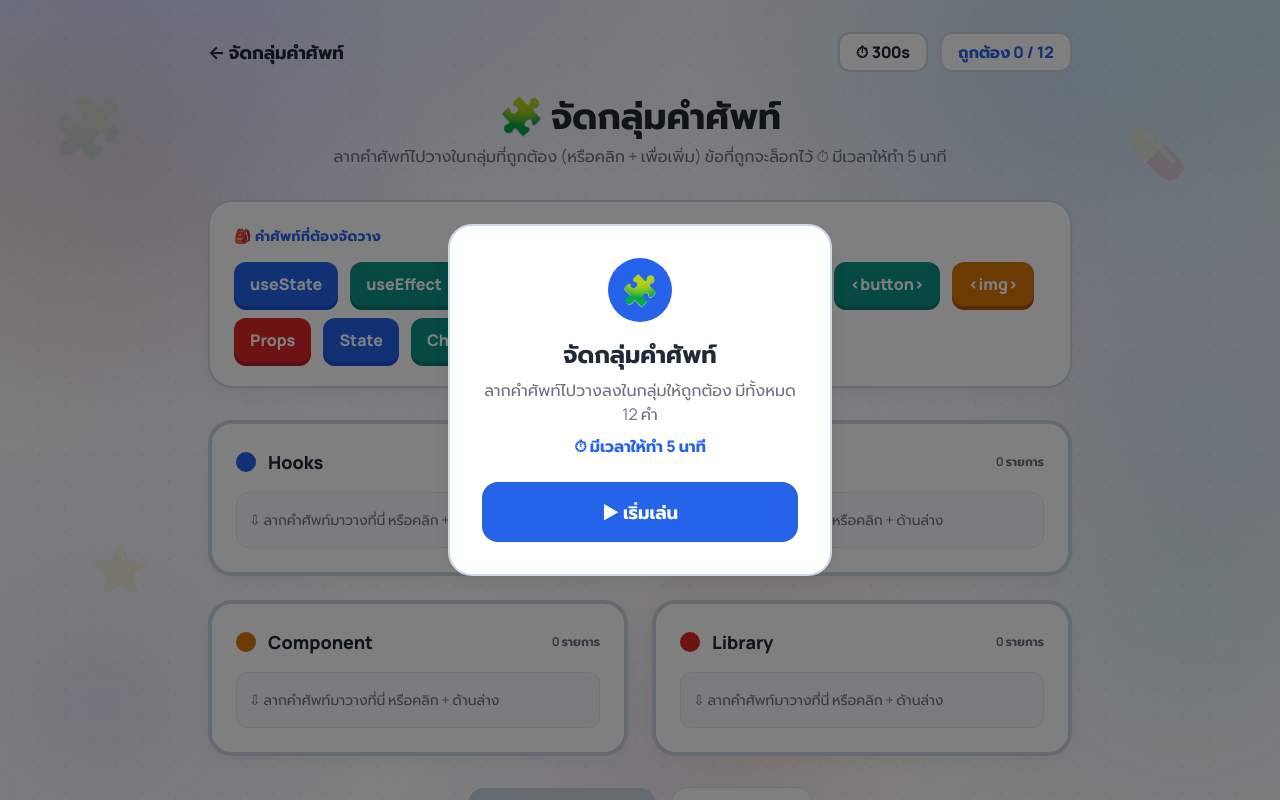
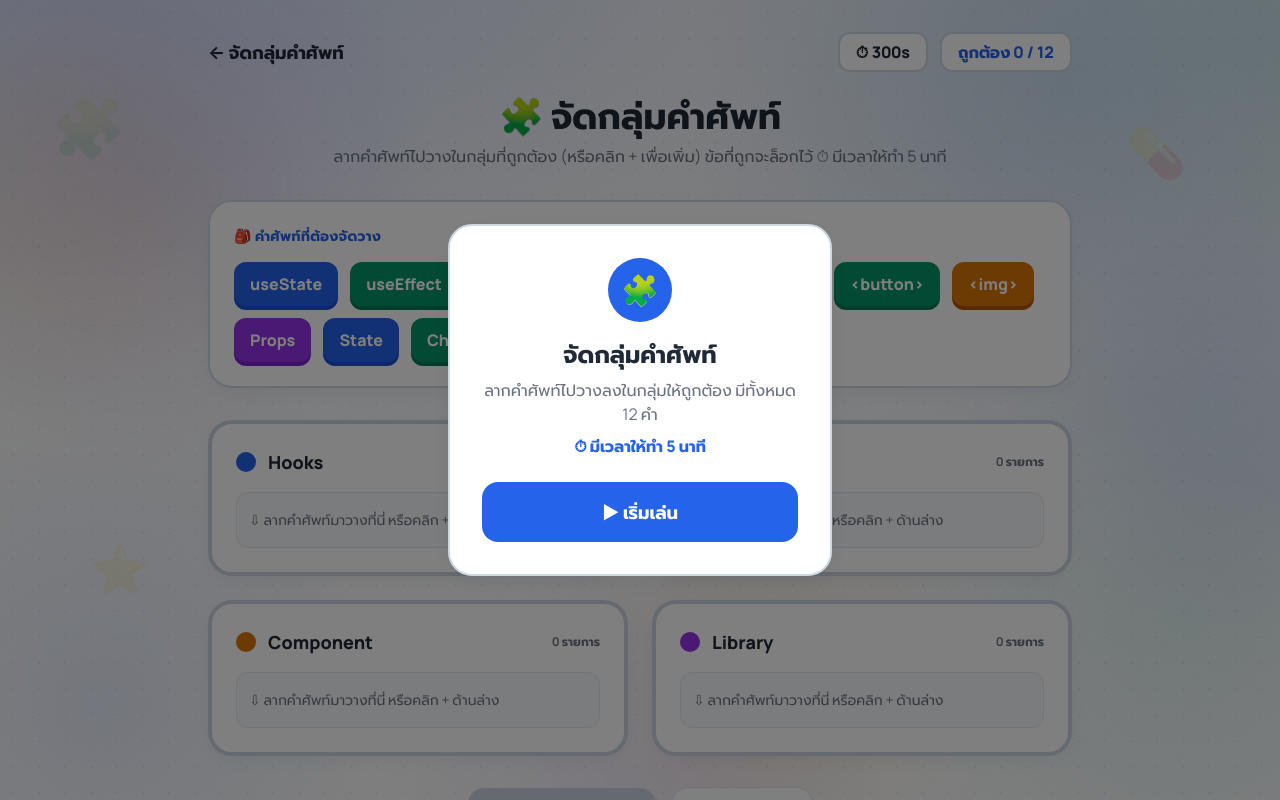
Before and after one commit to Futsu-coder/sex_education, a React (Vite) app: page /groupsort in a window 1280 px wide. Built offline with nearby package versions, Linux system fonts and the light colour scheme.

Commit message:
Update GroupSortPage colors to match group-sort branch

```diff
--- a/src/pages/GroupSortPage.jsx
+++ b/src/pages/GroupSortPage.jsx
@@ -13,8 +13,15 @@ import {
 import { groupSortItems, groups } from '../data/groupSort'
 import { Confetti, PageBlobs } from '../components/ui'
 
-const GROUP_COLORS = ['#2563eb', '#0d9488', '#d97706', '#dc2626']
-const GROUP_SHADOWS = ['#1d4ed8', '#0f766e', '#b45309', '#b91c1c']
+const GROUP_COLORS = ['#2563eb', '#059669', '#d97706', '#9333ea']
+const GROUP_SHADOWS = ['#1d4ed8', '#047857', '#b45309', '#7e22ce']
+
+const GROUP_COLOR_STYLES = [
+  { dot: 'bg-blue-500', bar: 'bg-blue-500', soft: 'bg-blue-50 text-blue-700' },
+  { dot: 'bg-green-500', bar: 'bg-green-500', soft: 'bg-green-50 text-green-700' },
+  { dot: 'bg-amber-500', bar: 'bg-amber-500', soft: 'bg-amber-50 text-amber-700' },
+  { dot: 'bg-purple-500', bar: 'bg-purple-500', soft: 'bg-purple-50 text-purple-700' },
+]
 
 const itemGroup = (text) => groupSortItems.find((i) => i.text === text)?.group
 
```
